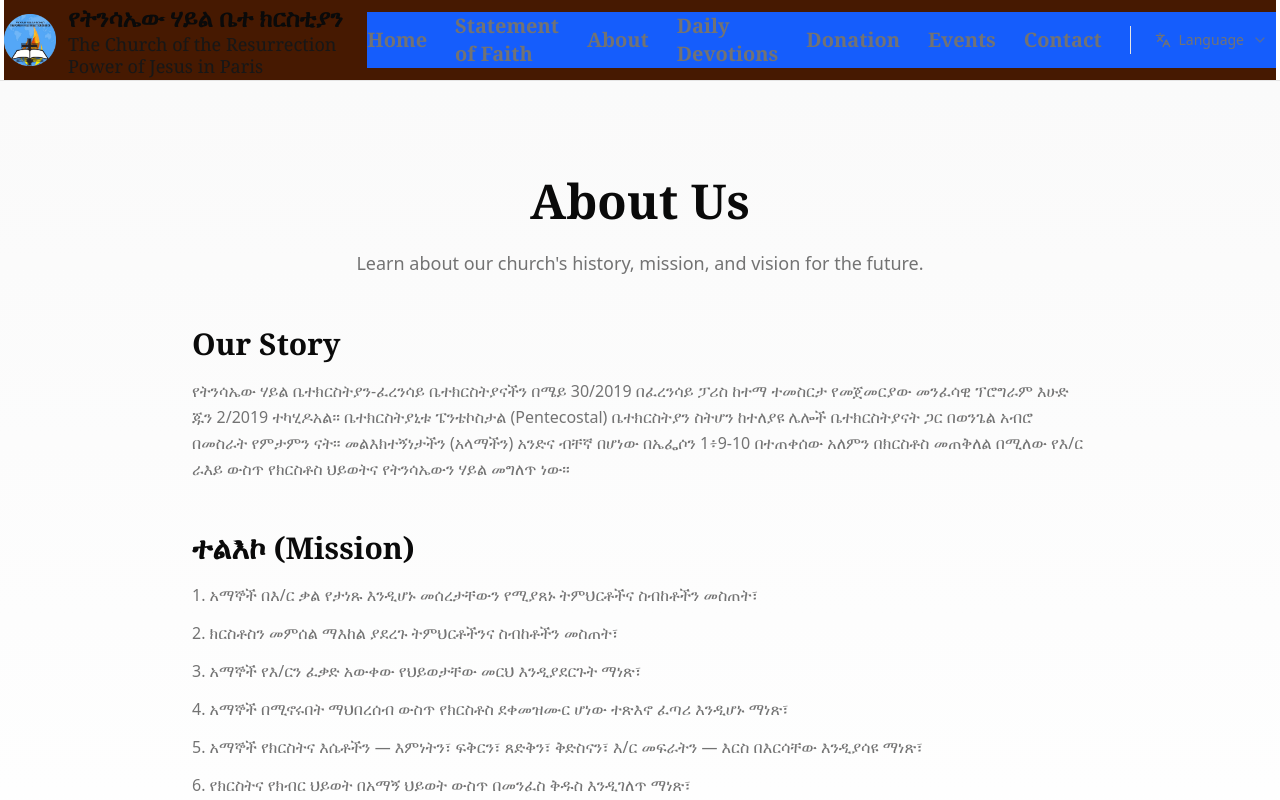
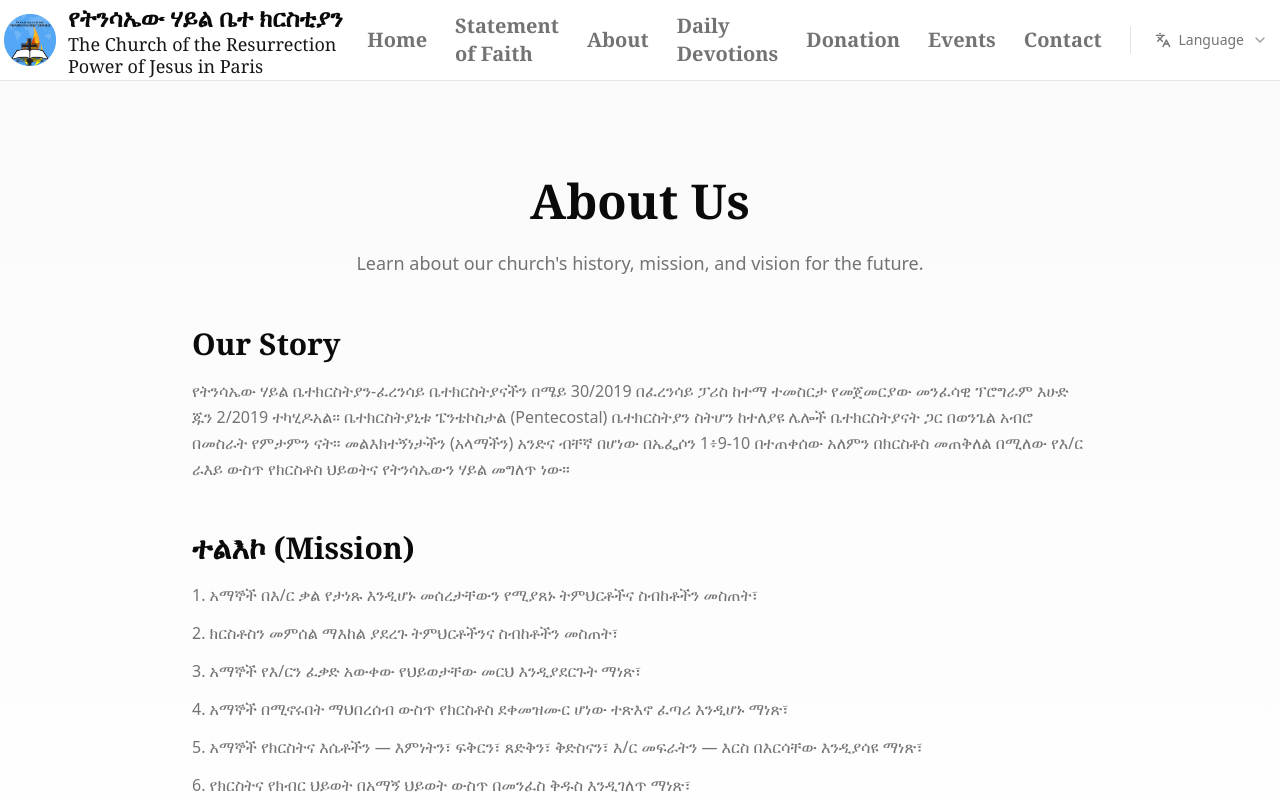
Before and after one commit to The-Resurrection-Power-of-Jesus/church_web, a Next.js app: page /en/about in a window 1280 px wide. Shown: the top 800 px of the page. Built offline with nearby package versions, Linux system fonts and the light colour scheme.

Commit message:
font size change

```diff
--- a/src/components/custom/header.tsx
+++ b/src/components/custom/header.tsx
@@ -42,7 +42,7 @@ export default function Header({ lang, dict }: { lang: Locale; dict: any }) {
   return (
     <header className="sticky top-0 z-50 border-b border-border bg-background/95 backdrop-blur supports-backdrop-filter:bg-background/60">
       <div className="container max-w-full sm:px-1">
-        <div className="flex h-16 max-w-full bg-amber-950 items-center justify-between md:h-20">
+        <div className="flex h-16 max-w-full items-center justify-between md:h-20">
           <Link href={`/${lang}`} className="flex min-w-0 items-center gap-3">
             <Image
               src="/logo.png"
@@ -63,7 +63,7 @@ export default function Header({ lang, dict }: { lang: Locale; dict: any }) {
           </Link>
 
           {/* Desktop Navigation */}
-          <nav className="hidden items-center space-x-7 bg-blue-600 lg:flex">
+          <nav className="hidden items-center space-x-7 lg:flex">
             {navigation.map((item) => (
               <Link
                 key={item.href}
```
